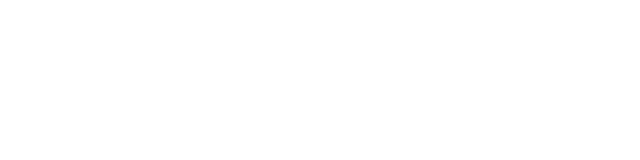
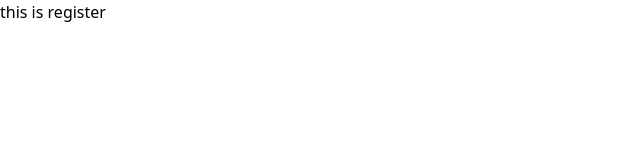
Before and after one commit to sabbir20201/public-repo-11, a React (Vite) app: page /login in a window 1280 px wide. Shown: the top 160 px of the page, without its empty margins (0-640 px from the left). Built offline with nearby package versions, Linux system fonts and the light colour scheme.

Commit message:
created some routes and components

```diff
--- /dev/null
+++ b/src/MainLayOut/MainLayOut.jsx
@@ -0,0 +1,12 @@
+import React from 'react';
+import { Outlet } from 'react-router-dom';
+
+const MainLayOut = () => {
+    return (
+        <div>
+            <Outlet></Outlet>
+        </div>
+    );
+};
+
+export default MainLayOut;
--- a/src/main.jsx
+++ b/src/main.jsx
@@ -1,9 +1,11 @@
 import React from 'react'
 import ReactDOM from 'react-dom/client'
 import './index.css'
+import { RouterProvider } from 'react-router-dom'
+import Routes from './routes/Routes'
 
 ReactDOM.createRoot(document.getElementById('root')).render(
   <React.StrictMode>
-
+  <RouterProvider router={Routes}></RouterProvider>
   </React.StrictMode>,
 )
--- /dev/null
+++ b/src/pages/Home/Home.jsx
@@ -0,0 +1,11 @@
+import React from 'react';
+
+const Home = () => {
+    return (
+        <div>
+            <h1>this is home</h1>
+        </div>
+    );
+};
+
+export default Home;
--- /dev/null
+++ b/src/pages/Login/Login.jsx
@@ -0,0 +1,10 @@
+
+const Login = () => {
+    return (
+        <div>
+            <h1>this is register</h1>
+        </div>
+    );
+};
+
+export default Login;
```
Also changed, not shown: src/components/Header/Banner/Banner.jsx (added, +11 -0 lines), src/components/Header/Navbar/Navbar.jsx (added, +11 -0 lines), src/pages/Register/Register.jsx (added, +10 -0 lines), src/routes/Routes.jsx (added, +28 -0 lines).
